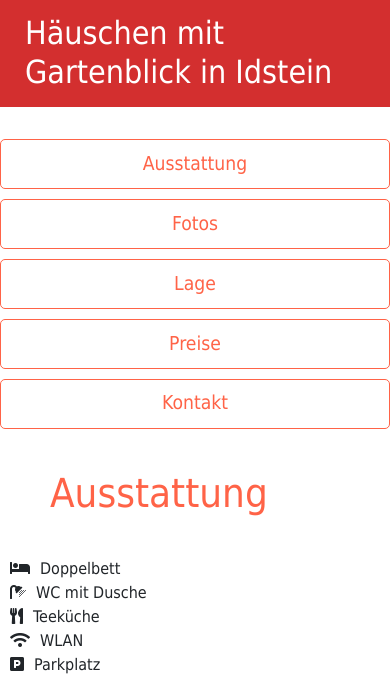
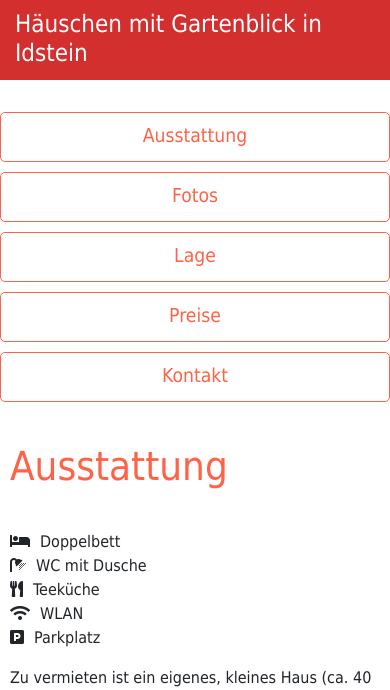
Before and after one commit to haffner-idstein/haffner-idstein.github.io, a plain HTML site: page index.htm in a window 390 px wide. Shown: the part 105-795 px from the top of the page. Drawn offline with nearby package versions, Linux system fonts and the light colour scheme.

Commit message:
Update index.htm

```diff
--- a/index.htm
+++ b/index.htm
@@ -72,16 +72,17 @@
         /* Media Query für kleine Bildschirme (z.B. Handy) */
         @media only screen and (max-width: 767px) {
             h1 {
-                font-size: 2em;
-                padding-left: 25px; /* Links nur 25px Freiraum */
-                padding-right: 25px; /* Andere Padding-Einstellungen beibehalten */
+                font-size: 1.5em;
+                padding-left: 15px; /* Links nur 25px Freiraum */
+                padding-right: 15px; /* Andere Padding-Einstellungen beibehalten */
             }
         }
         h2 {
             color: #FF6347;
             font-size: 2.5em;
             text-align: left;
-            margin: 1em;
+            margin-top: 1em;
+            margin-bottom: 1em;
         }
         a {
             color: #FF6347;
```
